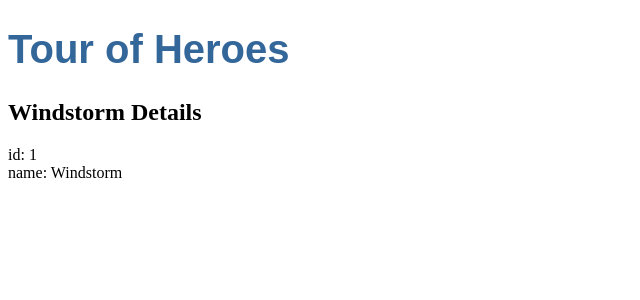
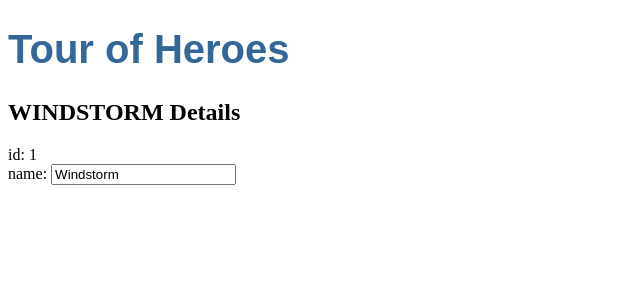
Before and after one commit to GraftonJ/tour-of-heroes, an Angular app: page / in a window 1280 px wide. Shown: the top 300 px of the page, without its empty margins (0-640 px from the left). Built offline with nearby package versions, Linux system fonts and the light colour scheme.

Commit message:
Added two-way data binding with the ngModel directive

```diff
--- a/src/app/app.module.ts
+++ b/src/app/app.module.ts
@@ -3,6 +3,7 @@
 
 import { AppComponent } from './app.component';
 import { HeroesComponent } from './heroes/heroes.component';
+import { FormsModule } from '@angular/forms'; // <-- NgModel lives here
 
 @NgModule({
   declarations: [
@@ -10,7 +11,8 @@
     HeroesComponent
   ],
   imports: [
-    BrowserModule
+    BrowserModule,
+    FormsModule
   ],
   providers: [],
   bootstrap: [AppComponent]
--- a/src/app/heroes/heroes.component.html
+++ b/src/app/heroes/heroes.component.html
@@ -1,3 +1,7 @@
-<h2>{{hero.name}} Details</h2>
+<h2>{{hero.name | uppercase}} Details</h2>
 <div><span>id: </span>{{hero.id}}</div>
-<div><span>name: </span>{{hero.name}}</div>
+<div>
+  <label>name:
+    <input [(ngModel)]="hero.name" placeholder="name" />
+  </label>
+</div>
```
